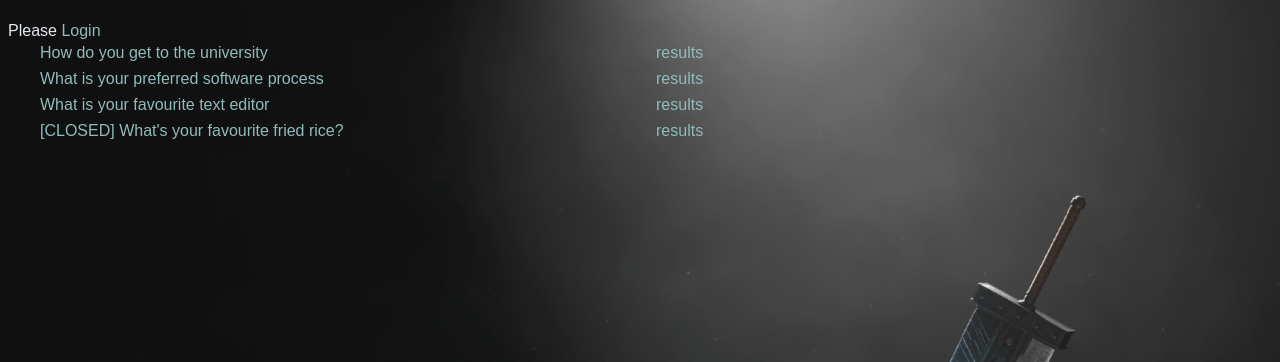
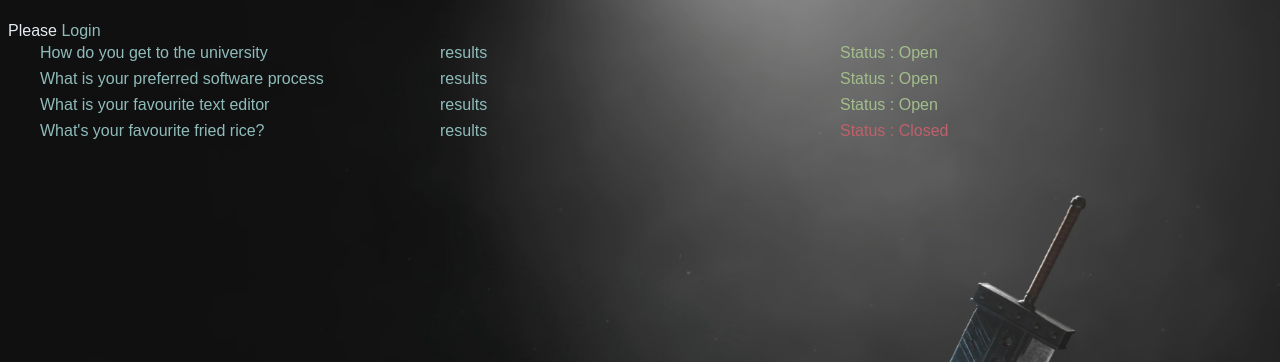
Before and after one commit to Jangsoodlor/ku-polls, a Django app: page /polls/ in a window 1280 px wide. Shown: the part 58-420 px from the top of the page. Run offline with Django 5.2, Linux system fonts and the light colour scheme; data comes from the database, SQL or seed files in the repository.

Commit message:
refractor code

```diff
--- a/polls/static/polls/style.css
+++ b/polls/static/polls/style.css
@@ -62,17 +62,10 @@ ul {
   padding: 0.5vh 0;
 }
 
-.right-column {
-  padding: 0.5vh 0 0.5vh 2em;
-}
-
 .row {
   display: flex;
   margin: 0 2em;
 }
-
-/* .table-container{
-} */
 
 .button {
   display: inline-block;
@@ -96,3 +89,11 @@ ul {
 .form-button:hover{
   background-color: #50fa7b;
 }
+
+.open-poll{
+  color : var(--affirmative)
+}
+
+.closed-poll{
+  color : var(--error)
+}
--- a/polls/templates/polls/index.html
+++ b/polls/templates/polls/index.html
@@ -33,22 +33,26 @@
         <div class="row">
 
           <div class="column">
-            {% if question.can_vote %}
-              <a href="{% url 'polls:detail' question.id %}">
-                {{question.question_text}}
-              </a>
-            {% else %}
-              <a href="{% url 'polls:detail' question.id %}">
-                [CLOSED] {{question.question_text}}
-              </a>
-            {% endif %}
+            <a href="{% url 'polls:detail' question.id %}">
+              {{question.question_text}}
+            </a>
           </div>
 
-          <div class="column right-column">
+          <div class="column">
             <a href="{% url 'polls:results' question.id %}">
               results
             </a>
           </div>
+
+          {% if question.can_vote %}
+            <div class="column open-poll">
+              Status : Open
+            </div>
+          {% else %}
+            <div class="column closed-poll">
+              Status : Closed
+            </div>
+          {% endif %}
 
         </div>
       {% endfor %}
--- a/polls/views.py
+++ b/polls/views.py
@@ -1,3 +1,4 @@
+import logging
 from django.http import HttpResponseRedirect
 from django.shortcuts import get_object_or_404, render
 from django.urls import reverse
@@ -8,6 +9,7 @@ from django.contrib.auth.decorators import login_required
 
 from .models import Choice, Question, Vote
 
+logger = logging.getLogger("polls")
 
 class IndexView(generic.ListView):
     """The view of the poll's index page"""
@@ -49,12 +51,11 @@ def vote(request, question_id):
 
     try:
         selected_choice = question.choice_set.get(pk=request.POST["choice"])
-    except (KeyError, Choice.DoesNotExist):
+    except (KeyError, Choice.DoesNotExist) as e:
         # Redisplay the question voting form.
-        context = {
-            "question": question,
-            "error_message": "You didn't select a choice.",
-        }
+        logger.exception(e)
+        context = {"question": question}
+        messages.error(request, "You didn't select a choice.")
         return render(request, "polls/detail.html", context)
 
     this_user = request.user
@@ -62,9 +63,11 @@ def vote(request, question_id):
         vote = this_user.vote_set.get(choice__question=question, user=this_user)
         vote.choice=selected_choice
         vote.save()
+        logger.info(f"{this_user} submits a {vote}")
         messages.success(request, f'Your vote was changed to "{selected_choice.choice_text}"')
     except Vote.DoesNotExist:
         vote = Vote.objects.create(user=this_user, choice=selected_choice)
-        messages.success(request, "Your choice has been successfully recorded. Thank you.")
+        logger.info(f"{this_user} submits a {vote}")
+        messages.success(request, f'You have voted "{selected_choice.choice_text}"')
 
     return HttpResponseRedirect(reverse("polls:results", args=(question.id,)))
```
Also changed, not shown: mysite/settings.py (+35 -0 lines), polls/templates/polls/detail.html (+4 -7 lines).
